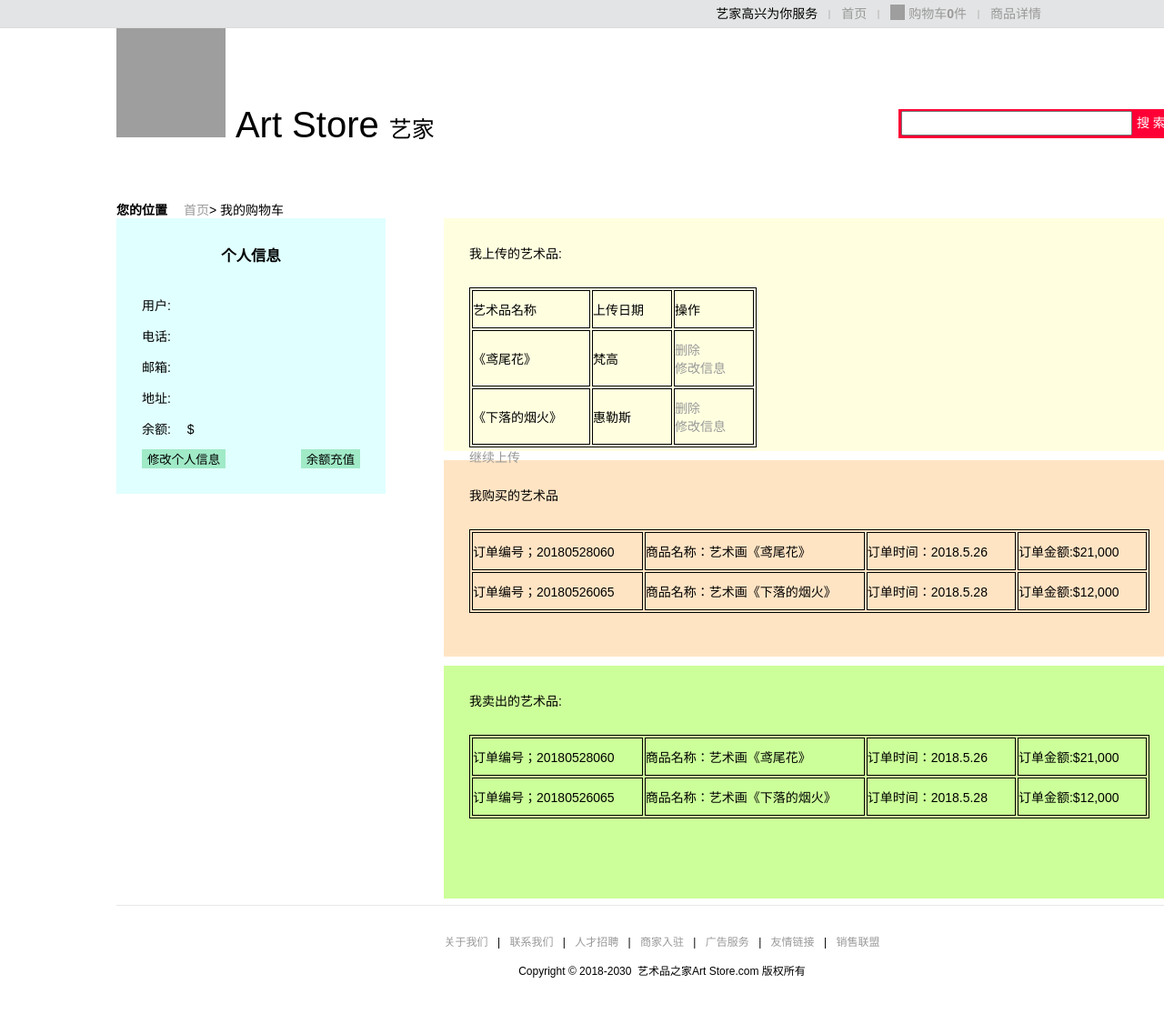
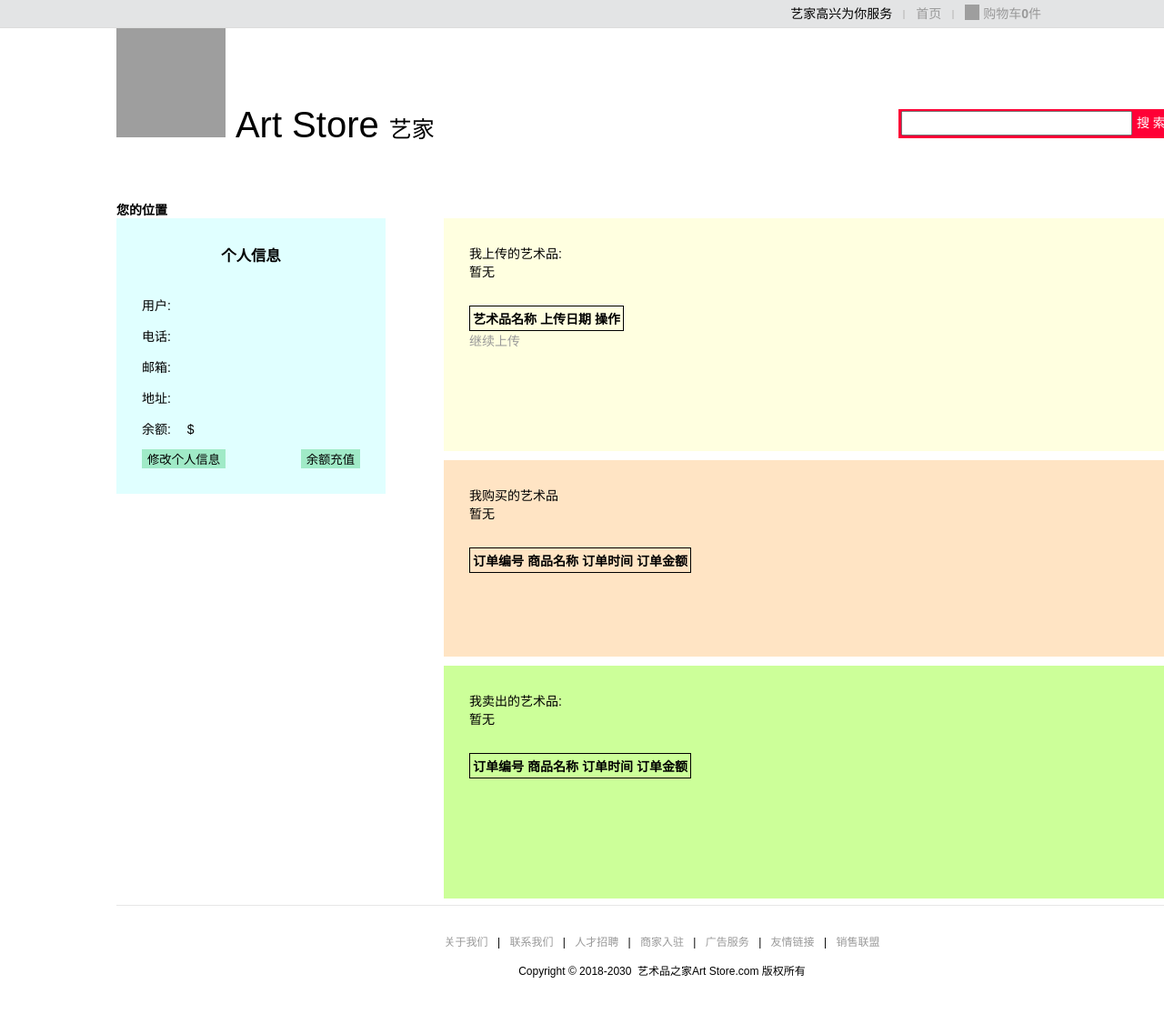
Before and after one commit to 126pikaqiu/webpj2, a PHP site: page /userInfor.html in a window 1280 px wide; the page is wider, and only the part inside the window is pictured. Shown: the top 1137 px of that part at 91% size. Run offline with PHP 8.4, Linux system fonts and the light colour scheme; lists and menus that the app fills with data are empty; some libraries are stand-ins or nearby versions; grey boxes are pictures that could not be loaded.

Commit message:
Add files via upload

```diff
--- a/userInfor.html
+++ b/userInfor.html
@@ -13,46 +13,15 @@
   <script src="https://code.jquery.com/ui/1.10.4/jquery-ui.js"></script>
 </head>
 <body>
-
-<div class="smc">
-  <div>
-    <div class="noEmpty">
-      <header>最新加入的商品</header>
-      <ul class="mcart-sigle">
-        <li>
-          <div class="img"><img src="templates/img/art_img/6.jpg" alt=""></div>
-          <div class="infor">
-            <h5 class="name">Irises</h5>
-            <h5 class="author">By 梵高</h5>
-            <h6 class="money">$21,000</h6>
-          </div>
-        </li>
-        <li>
-          <div class="img"><img src="templates/img/art_img/7.jpg" alt=""></div>
-          <div class="infor">
-            <h5 class="name">The Falling Fireworks</h5>
-            <h5 class="author">By 惠斯勒</h5>
-            <h6 class="money">$12,000</h6>
-          </div>
-        </li>
-      </ul>
-    </div>
-    <div class="empty">
-      <div><img src="templates/img/web_img/rcart.png" alt="cart"></div>
-      <br>
-      <div><h5>购物车空空如也</h5></div>
-    </div>
-  </div>
-</div>
 <div id="dialog1" title="金额充值">
   <input type="number" name="" value="">
   <button type="button" name="button">确认</button>
 </div>
-<div id="dialog2" title="充值提示">
+<div id="dialog" title="提示">
   <h2></h2>
   <button type="button" name="button">确认</button>
 </div>
-<div id="dialog" title="修改个人信息">
+<div id="dialog-modal" title="修改个人信息">
   <form action="register.html" class="rform" method="post">
     <div class="form-item">
       <label>用　户　名</label>
@@ -62,26 +31,6 @@
     </div>
     <div class="input-tip">
       <i class="i-status"><img src="templates/img/web_img/infor.png" alt="">支持中文、字母、数字、“-”“_”的组合，6-20个字符</i>
-      <span class="tip"></span>
-    </div>
-    <div class="form-item">
-      <label>设 置 密 码</label>
-      <input type="password" name="pwd" class="rform-pwd" class="field" placeholder="请设置密码"
-             maxlength="20"/>
-      <img src="templates/img/web_img/check.png" class="check" alt="">
-    </div>
-    <div class="input-tip">
-      <i class="i-status"><img src="templates/img/web_img/infor.png" alt="">建议使用字母、数字和符号两种及以上的组合，6-20个字符</i>
-      <span class="tip"></span>
-    </div>
-    <div class="form-item">
-      <label>确 认 密 码</label>
-      <input type="password" name="pwdRepeat" class="rform-equalTopwd"
-             placeholder="确认密码" maxlength="20"/>
-      <img src="templates/img/web_img/check.png" class="check" alt="">
-    </div>
-    <div class="input-tip">
-      <i class="i-status"><img src="templates/img/web_img/infor.png" alt="">请再次输入密码</i>
       <span class="tip"></span>
     </div>
     <div class="form-item">
@@ -124,7 +73,7 @@
       <span class="tip"></span>
     </div>
     <div>
-      <button type="button" class="btn-register">立即注册</button>
+      <button type="button" class="btn-register"><span>确认修改</span><img src="templates/img/web_img/loading.gif" class="loading"></button>
     </div>
   </form>
 </div>
@@ -145,11 +94,6 @@
         <div class="dt-link"><img src="templates/img/web_img/cart.png" alt="cart"><a class="hv-red  cart" href="javascript:;">购物车<strong id="gooNumber">0</strong>件</a>
           <i class=""></i></div>
       </li>
-      <li class="spacer"></li>
-      <li class="dt">
-        <div class="dt-link hv-red"><a class="hv-red" href="store.php">商品详情</a></i></div>
-        <div class=""></div>
-      </li>
     </ul>
   </div>
 </nav>
@@ -169,8 +113,6 @@
     <div id="crumbs">
       <strong>您的位置</strong>
       <ol class="crumbs">
-        <li><a href="">首页</a></li>>
-        <li class="current">我的购物车</li>
       </ol>
     </div>
   </section>
@@ -185,57 +127,25 @@
   </aside>
   <aside id="aside-right">
     <div id="upload">
-      <p>我上传的艺术品:</p>
+      <p>我上传的艺术品:</p><span id="upload-none">暂无</span>
       <table>
-        <tr><td>艺术品名称</td><td>上传日期</td><td>操作</td></tr>
-        <tr>
-          <td>《鸢尾花》</td>
-          <td>梵高</td>
-          <td><a href="javascript:;">删除</a><br>
-            <a href="revise.php?id=6">修改信息</a></td>
-        </tr>
-        <tr>
-          <td>《下落的烟火》</td>
-          <td>惠勒斯</td>
-          <td><a href="javascript:;">删除</a><br>
-            <a href="revise.php?id=6">修改信息</a>
-          </td>
-        </tr>
+        <thead><th>艺术品名称</th><th>上传日期</th><th>操作</th></thead>
+        <tbody></tbody>
       </table>
       <a href="upload.php">继续上传</a>
     </div>
     <div id="order">
-      <p>我购买的艺术品</p>
+      <p>我购买的艺术品</p><span id="order-none">暂无</span>
       <table>
-        <tr>
-          <td>订单编号；20180528060</td>
-          <td>商品名称：艺术画《鸢尾花》</td>
-          <td>订单时间：2018.5.26</td>
-          <td>订单金额:$21,000</td>
-        </tr>
-        <tr>
-          <td>订单编号；20180526065</td>
-          <td>商品名称：艺术画《下落的烟火》</td>
-          <td>订单时间：2018.5.28</td>
-          <td>订单金额:$12,000</td>
-        </tr>
+        <thead><th>订单编号</th><th>商品名称</th><th>订单时间</th><th>订单金额</th></thead>
+        <tbody></tbody>
       </table>
     </div>
     <div id="sale">
-      <p>我卖出的艺术品:</p>
+      <p>我卖出的艺术品:</p><span id="sale-none">暂无</span>
       <table>
-        <tr>
-          <td>订单编号；20180528060</td>
-          <td>商品名称：艺术画《鸢尾花》</td>
-          <td>订单时间：2018.5.26</td>
-          <td>订单金额:$21,000</td>
-        </tr>
-        <tr>
-          <td>订单编号；20180526065</td>
-          <td>商品名称：艺术画《下落的烟火》</td>
-          <td>订单时间：2018.5.28</td>
-          <td>订单金额:$12,000</td>
-        </tr>
+        <thead><th>订单编号</th><th>商品名称</th><th>订单时间</th><th>订单金额</th></thead>
+        <tbody></tbody>
       </table>
     </div>
   </aside>
@@ -244,25 +154,25 @@
   <div class="footer-main">
     <footer>
       <div class="foo-links">
-        <a rel="nofollow" target="_blank" href="artStore.php#aboutUs">
+        <a rel="nofollow" target="_blank" href="artStore.html#aboutUs">
           关于我们
         </a> |
-        <a rel="nofollow" target="_blank" href="artStore.php#contactUs">
+        <a rel="nofollow" target="_blank" href="artStore.html#contactUs">
           联系我们
         </a> |
-        <a rel="nofollow" target="_blank" href="artStore.php#recruit">
+        <a rel="nofollow" target="_blank" href="artStore.html#recruit">
           人才招聘
         </a> |
-        <a rel="nofollow" target="_blank" href="artStore.php#business">
+        <a rel="nofollow" target="_blank" href="artStore.html#business">
           商家入驻
         </a> |
-        <a rel="nofollow" target="_blank" href="artStore.php#advertisement">
+        <a rel="nofollow" target="_blank" href="artStore.html#advertisement">
           广告服务
         </a> |
-        <a target="_blank" target="_blank" href="artStore.php#links">
+        <a target="_blank" target="_blank" href="artStore.html#links">
           友情链接
         </a> |
-        <a target="_blank" target="_blank" href="artStore.php#union">
+        <a target="_blank" target="_blank" href="artStore.html#union">
           销售联盟
         </a>
       </div>
```
Also changed, not shown: search.php (+3 -8 lines), store.html (+10 -50 lines), upload.php (+158 -103 lines).
